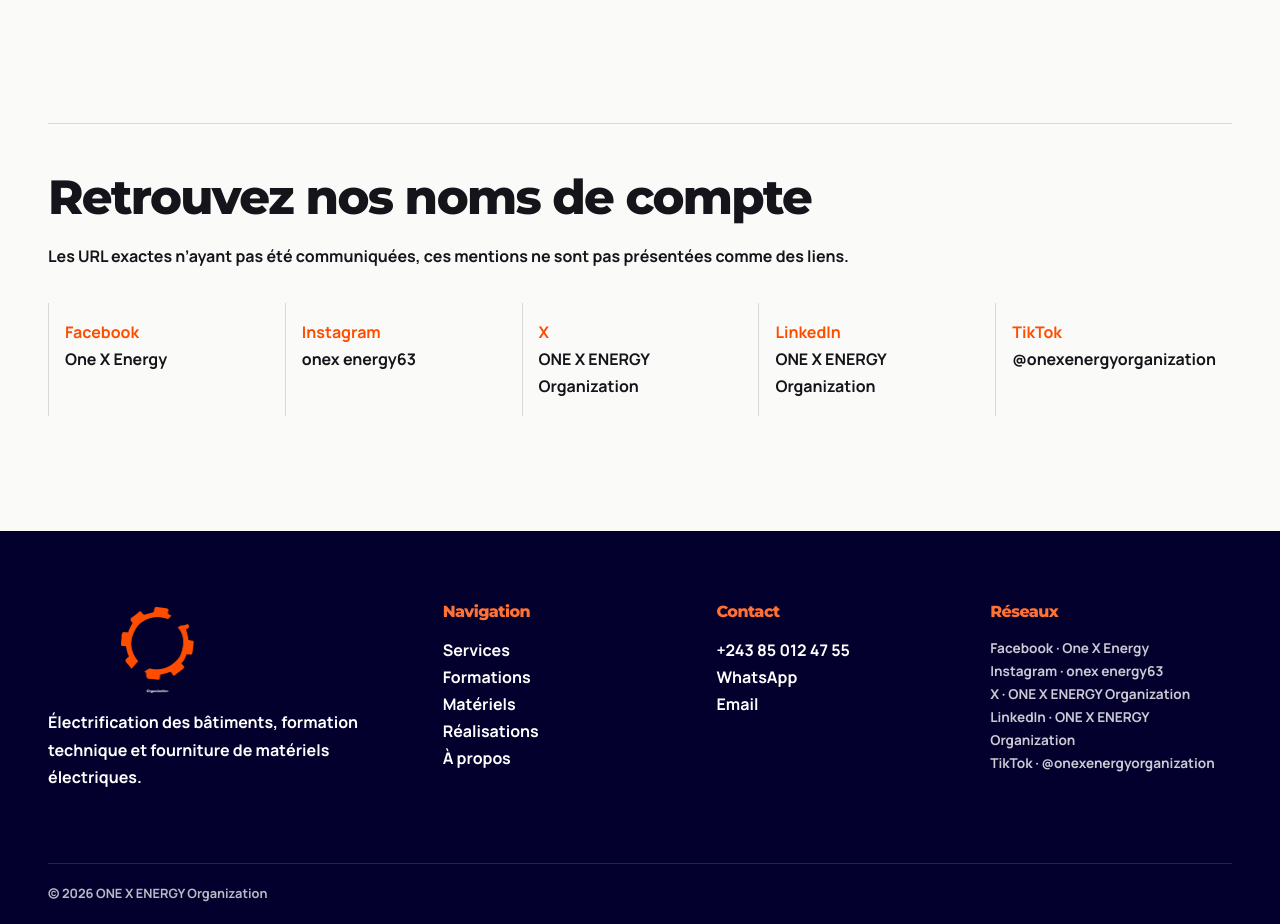
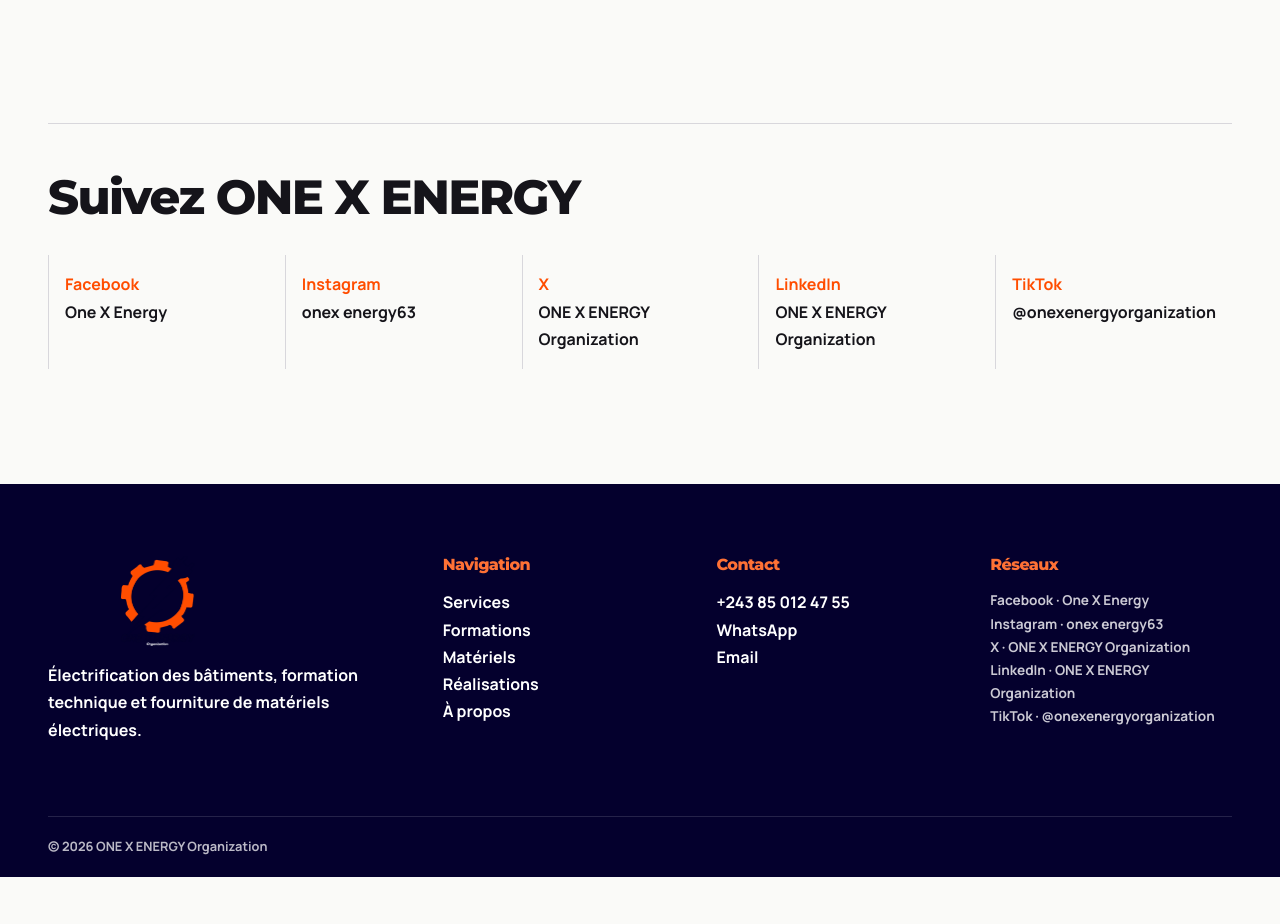
Before and after one commit to AckeemMbuebua/one_x_energy, an Angular app: page /contact in a window 1280 px wide. Shown: the part 1123-2047 px from the top of the page. After the commit the page ends 2000 px from the top, so only its background shows below. Built offline with nearby package versions, Linux system fonts and the light colour scheme.

Commit message:
feat: add official LinkedIn profile

```diff
--- a/src/app/core/layout/footer.component.ts
+++ b/src/app/core/layout/footer.component.ts
@@ -1,4 +1,4 @@
 import { Component } from '@angular/core';
 import { RouterLink } from '@angular/router';
-@Component({ selector: 'app-footer', imports: [RouterLink], template: `<footer class="site-footer"><div class="shell footer-grid"><div class="footer-brand"><img src="assets/images/logo-light.png" alt="ONE X ENERGY Organization" width="220" height="84"><p>Électrification des bâtiments, formation technique et fourniture de matériels électriques.</p></div><div><h2>Navigation</h2><ul><li><a routerLink="/services">Services</a></li><li><a routerLink="/formations">Formations</a></li><li><a routerLink="/materiels">Matériels</a></li><li><a routerLink="/realisations">Réalisations</a></li><li><a routerLink="/a-propos">À propos</a></li></ul></div><div><h2>Contact</h2><ul><li><a href="tel:+243850124755">+243 85 012 47 55</a></li><li><a href="https://wa.me/243850124755">WhatsApp</a></li><li><a href="mailto:onexenergyorganization@gmail.com">Email</a></li></ul></div><div><h2>Réseaux</h2><p class="social-names">Facebook · One X Energy<br>Instagram · onex energy63<br>X · ONE X ENERGY Organization<br>LinkedIn · ONE X ENERGY Organization<br>TikTok · @onexenergyorganization</p></div></div><div class="shell copyright">© {{ year }} ONE X ENERGY Organization</div></footer>` })
+@Component({ selector: 'app-footer', imports: [RouterLink], template: `<footer class="site-footer"><div class="shell footer-grid"><div class="footer-brand"><img src="assets/images/logo-light.png" alt="ONE X ENERGY Organization" width="220" height="84"><p>Électrification des bâtiments, formation technique et fourniture de matériels électriques.</p></div><div><h2>Navigation</h2><ul><li><a routerLink="/services">Services</a></li><li><a routerLink="/formations">Formations</a></li><li><a routerLink="/materiels">Matériels</a></li><li><a routerLink="/realisations">Réalisations</a></li><li><a routerLink="/a-propos">À propos</a></li></ul></div><div><h2>Contact</h2><ul><li><a href="tel:+243850124755">+243 85 012 47 55</a></li><li><a href="https://wa.me/243850124755">WhatsApp</a></li><li><a href="mailto:onexenergyorganization@gmail.com">Email</a></li></ul></div><div><h2>Réseaux</h2><p class="social-names">Facebook · One X Energy<br>Instagram · onex energy63<br>X · ONE X ENERGY Organization<br><a href="https://www.linkedin.com/in/one-x-energy-organization-b3a0b339a" target="_blank" rel="noopener noreferrer">LinkedIn · ONE X ENERGY Organization</a><br>TikTok · @onexenergyorganization</p></div></div><div class="shell copyright">© {{ year }} ONE X ENERGY Organization</div></footer>` })
 export class FooterComponent { readonly year = new Date().getFullYear(); }
--- a/src/app/features/page/content-page.component.html
+++ b/src/app/features/page/content-page.component.html
@@ -5,6 +5,6 @@
  @case ('materiels') { <section class="section"><div class="shell materials-page-grid"><div><p class="eyebrow">Familles de matériels</p><h2>Des équipements liés aux installations électriques</h2><p>La disponibilité, les marques et les références sont à confirmer directement auprès de ONE X ENERGY.</p><a class="button dark" href="https://wa.me/243850124755">Demander sur WhatsApp</a></div><ol class="large-inventory">@for (item of materials; track item; let i=$index) { <li><span>0{{ i + 1 }}</span>{{ item }}</li> }</ol></div></section><app-contact-cta title="Vous recherchez un matériel électrique ?" /> }
  @case ('realisations') { <section class="section"><div class="shell editorial-intro"><p class="eyebrow">Images communiquées</p><h2>Installations et travail de terrain</h2><p>Les légendes restent volontairement factuelles : aucun client, lieu ou calendrier n’est attribué sans information validée.</p></div><div class="shell gallery"><figure class="wide"><img src="assets/images/hero-work.webp" alt="Gaines électriques installées dans une dalle avant coulage" width="1920" height="1080"><figcaption>Préparation d’un réseau de gaines électriques intégré à une dalle.</figcaption></figure><figure><img src="assets/images/finished-installation.webp" alt="Éclairage mural et indirect dans un intérieur" width="1000" height="750"><figcaption>Éclairage et équipements électriques visibles dans un intérieur.</figcaption></figure><figure><img src="assets/images/interior-lighting.webp" alt="Plafond avec éclairages intégrés" width="900" height="1200"><figcaption>Éclairage intégré dans un espace intérieur.</figcaption></figure><figure><img src="assets/images/switch-wiring.webp" alt="Interrupteur en cours de raccordement" width="900" height="900"><figcaption>Appareillage mural en cours de raccordement.</figcaption></figure></div></section><app-contact-cta /> }
  @case ('about') { <section class="section"><div class="shell about-lead"><p class="eyebrow">Notre rôle</p><h2>Installer, transmettre, équiper.</h2><p>L’organisation associe les interventions techniques, le développement des compétences et l’accès au matériel nécessaire aux installations électriques.</p></div><div class="shell axis-grid"><article><span>01</span><h3>Électrification</h3><p>Étude, conception, installation, conformité, maintenance et dépannage.</p></article><article><span>02</span><h3>Formation</h3><p>Formations techniques de base et avancées en électricité bâtiment.</p></article><article><span>03</span><h3>Matériels</h3><p>Fourniture de matériels et équipements électriques.</p></article></div></section><section class="section values-light"><div class="shell"><p class="eyebrow">Principes de travail</p><h2>Ce qui guide l’organisation</h2><ol>@for (value of values; track value; let i=$index) { <li><span>0{{i+1}}</span>{{value}}</li> }</ol></div></section><app-contact-cta /> }
- @case ('contact') { <section class="section"><div class="shell contact-grid"><div><p class="eyebrow">Contact direct</p><h2>Choisissez le canal adapté</h2><p>Précisez si votre demande concerne une installation, une formation ou du matériel électrique.</p></div><div class="contact-links"><a href="tel:+243850124755"><span>Téléphone</span><strong>+243 85 012 47 55</strong></a><a href="https://wa.me/243850124755"><span>WhatsApp</span><strong>Écrire à ONE X ENERGY</strong></a><a href="mailto:onexenergyorganization@gmail.com"><span>Email</span><strong>onexenergyorganization@gmail.com</strong></a></div></div><div class="shell social-section"><h2>Retrouvez nos noms de compte</h2><p>Les URL exactes n’ayant pas été communiquées, ces mentions ne sont pas présentées comme des liens.</p><dl><div><dt>Facebook</dt><dd>One X Energy</dd></div><div><dt>Instagram</dt><dd>onex energy63</dd></div><div><dt>X</dt><dd>ONE X ENERGY Organization</dd></div><div><dt>LinkedIn</dt><dd>ONE X ENERGY Organization</dd></div><div><dt>TikTok</dt><dd>@onexenergyorganization</dd></div></dl></div></section> }
+ @case ('contact') { <section class="section"><div class="shell contact-grid"><div><p class="eyebrow">Contact direct</p><h2>Choisissez le canal adapté</h2><p>Précisez si votre demande concerne une installation, une formation ou du matériel électrique.</p></div><div class="contact-links"><a href="tel:+243850124755"><span>Téléphone</span><strong>+243 85 012 47 55</strong></a><a href="https://wa.me/243850124755"><span>WhatsApp</span><strong>Écrire à ONE X ENERGY</strong></a><a href="mailto:onexenergyorganization@gmail.com"><span>Email</span><strong>onexenergyorganization@gmail.com</strong></a></div></div><div class="shell social-section"><h2>Suivez ONE X ENERGY</h2><dl><div><dt>Facebook</dt><dd>One X Energy</dd></div><div><dt>Instagram</dt><dd>onex energy63</dd></div><div><dt>X</dt><dd>ONE X ENERGY Organization</dd></div><div><dt>LinkedIn</dt><dd><a href="https://www.linkedin.com/in/one-x-energy-organization-b3a0b339a" target="_blank" rel="noopener noreferrer">ONE X ENERGY Organization</a></dd></div><div><dt>TikTok</dt><dd>@onexenergyorganization</dd></div></dl></div></section> }
  @case ('notFound') { <section class="section not-found"><div class="shell"><p>La page demandée n’est pas disponible.</p><a class="button dark" routerLink="/">Retour à l’accueil</a></div></section> }
 }
```
Also changed, not shown: 2 other files (tests, documents, lock files or other folders).
